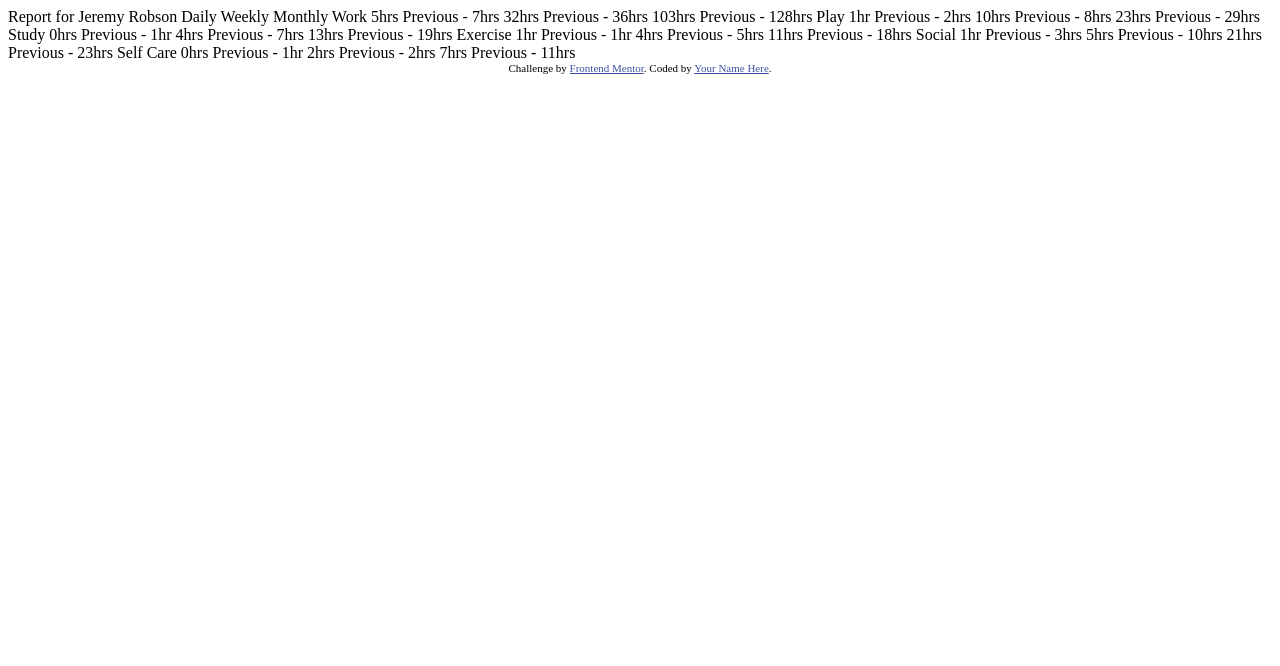
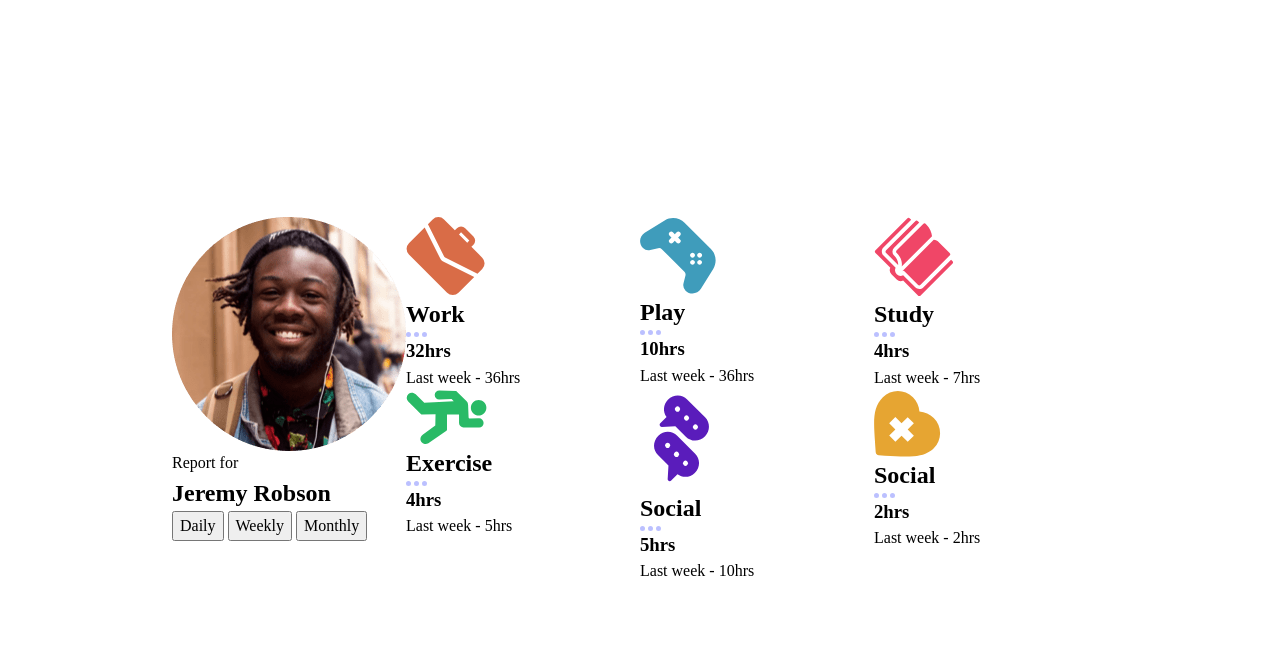
Before and after one commit to Joshk7/time-tracking-dashboard, a plain HTML site: page index.html in a window 1280 px wide. Drawn offline with Linux system fonts and the light colour scheme.

Commit message:
base styles and html

```diff
--- a/index.html
+++ b/index.html
@@ -1,80 +1,175 @@
 <!DOCTYPE html>
 <html lang="en">
     <head>
-  <meta charset="UTF-8">
-  <meta name="viewport" content="width=device-width, initial-scale=1.0"> <!-- displays site properly based on user's device -->
-
-  <link rel="icon" type="image/png" sizes="32x32" href="./images/favicon-32x32.png">
-
+        <meta charset="UTF-8" />
+        <meta name="viewport" content="width=device-width, initial-scale=1.0" />
+        <!-- displays site properly based on user's device -->
+        <link
+            rel="icon"
+            type="image/png"
+            sizes="32x32"
+            href="./images/favicon-32x32.png"
+        />
         <title>Frontend Mentor | Time tracking dashboard</title>
-
-  <!-- Feel free to remove these styles or customise in your own stylesheet 👍 -->
-  <style>
-    .attribution { font-size: 11px; text-align: center; }
-    .attribution a { color: hsl(228, 45%, 44%); }
-  </style>
+        <link rel="preconnect" href="https://fonts.googleapis.com" />
+        <link rel="preconnect" href="https://fonts.gstatic.com" crossorigin />
+        <link
+            href="https://fonts.googleapis.com/css2?family=Rubik:ital,wght@0,300..900;1,300..900&display=swap"
+            rel="stylesheet"
+        />
+        <link rel="stylesheet" href="/style.css" />
+        <script defer src="/script.js"></script>
     </head>
     <body>
-
-  Report for
-  Jeremy Robson
-
-  Daily
-  Weekly
-  Monthly
-
-  Work
-  5hrs <!-- daily -->
-  Previous - 7hrs <!-- daily -->
-  32hrs <!-- weekly -->
-  Previous - 36hrs <!-- weekly -->
-  103hrs <!-- monthly -->
-  Previous - 128hrs <!-- monthly -->
-
-  Play
-  1hr <!-- daily -->
-  Previous - 2hrs <!-- daily -->
-  10hrs <!-- weekly -->
-  Previous - 8hrs <!-- weekly -->
-  23hrs <!-- monthly -->
-  Previous - 29hrs <!-- monthly -->
-
-  Study
-  0hrs <!-- daily -->
-  Previous - 1hr <!-- daily -->
-  4hrs <!-- weekly -->
-  Previous - 7hrs <!-- weekly -->
-  13hrs <!-- monthly -->
-  Previous - 19hrs <!-- monthly -->
-
-  Exercise
-  1hr <!-- daily -->
-  Previous - 1hr <!-- daily -->
-  4hrs <!-- weekly -->
-  Previous - 5hrs <!-- weekly -->
-  11hrs <!-- monthly -->
-  Previous - 18hrs <!-- monthly -->
-
-  Social
-  1hr <!-- daily -->
-  Previous - 3hrs <!-- daily -->
-  5hrs <!-- weekly -->
-  Previous - 10hrs <!-- weekly -->
-  21hrs <!-- monthly -->
-  Previous - 23hrs <!-- monthly -->
-
-  Self Care
-  0hrs <!-- daily -->
-  Previous - 1hr <!-- daily -->
-  2hrs <!-- weekly -->
-  Previous - 2hrs <!-- weekly -->
-  7hrs <!-- monthly -->
-  Previous - 11hrs <!-- monthly -->
-
-
+        <main>
+            <section class="cards">
+                <ul class="cards__list">
+                    <li class="cards__list--item profile">
+                        <div class="profile__content">
+                            <img
+                                src="/images/image-jeremy.png"
+                                alt="Jeremy Robinson"
+                            />
+                            <div class="user">
+                                <span>Report for</span>
+                                <h1 class="user__name">Jeremy Robson</h1>
+                            </div>
+                        </div>
+                        <div class="buttons">
+                            <button class="buttons__time">Daily</button>
+                            <button class="buttons__time">Weekly</button>
+                            <button class="buttons__time">Monthly</button>
+                        </div>
+                    </li>
+                    <li class="cards__list--item work">
+                        <img src="/images/icon-work.svg" alt="Suitcase" />
+                        <div class="content">
+                            <div class="label">
+                                <h2>Work</h2>
+                                <img
+                                    src="/images/icon-ellipsis.svg"
+                                    alt="Three dots"
+                                />
+                            </div>
+                            <div class="stats">
+                                <h3 class="current">32hrs</h3>
+                                <p>
+                                    Last week -
+                                    <span class="previous">36hrs</span>
+                                </p>
+                            </div>
+                        </div>
+                    </li>
+                    <li class="cards__list--item play">
+                        <img
+                            src="/images/icon-play.svg"
+                            alt="Game controller"
+                        />
+                        <div class="content">
+                            <div class="label">
+                                <h2>Play</h2>
+                                <img
+                                    src="/images/icon-ellipsis.svg"
+                                    alt="Three dots"
+                                />
+                            </div>
+                            <div class="stats">
+                                <h3 class="current">10hrs</h3>
+                                <p>
+                                    Last week -
+                                    <span class="previous">36hrs</span>
+                                </p>
+                            </div>
+                        </div>
+                    </li>
+                    <li class="cards__list--item study">
+                        <img src="/images/icon-study.svg" alt="Book" />
+                        <div class="content">
+                            <div class="label">
+                                <h2>Study</h2>
+                                <img
+                                    src="/images/icon-ellipsis.svg"
+                                    alt="Three dots"
+                                />
+                            </div>
+                            <div class="stats">
+                                <h3 class="current">4hrs</h3>
+                                <p>
+                                    Last week -
+                                    <span class="previous">7hrs</span>
+                                </p>
+                            </div>
+                        </div>
+                    </li>
+                    <li class="cards__list--item exercise">
+                        <img src="/images/icon-exercise.svg" alt="Running" />
+                        <div class="content">
+                            <div class="label">
+                                <h2>Exercise</h2>
+                                <img
+                                    src="/images/icon-ellipsis.svg"
+                                    alt="Three dots"
+                                />
+                            </div>
+                            <div class="stats">
+                                <h3 class="current">4hrs</h3>
+                                <p>
+                                    Last week -
+                                    <span class="previous">5hrs</span>
+                                </p>
+                            </div>
+                        </div>
+                    </li>
+                    <li class="cards__list--item social">
+                        <img src="/images/icon-social.svg" alt="Chat bubble" />
+                        <div class="content">
+                            <div class="label">
+                                <h2>Social</h2>
+                                <img
+                                    src="/images/icon-ellipsis.svg"
+                                    alt="Three dots"
+                                />
+                            </div>
+                            <div class="stats">
+                                <h3 class="current">5hrs</h3>
+                                <p>
+                                    Last week -
+                                    <span class="previous">10hrs</span>
+                                </p>
+                            </div>
+                        </div>
+                    </li>
+                    <li class="cards__list--item self">
+                        <img src="/images/icon-self-care.svg" alt="Heart" />
+                        <div class="content">
+                            <div class="label">
+                                <h2>Social</h2>
+                                <img
+                                    src="/images/icon-ellipsis.svg"
+                                    alt="Three dots"
+                                />
+                            </div>
+                            <div class="stats">
+                                <h3 class="current">2hrs</h3>
+                                <p>
+                                    Last week -
+                                    <span class="previous">2hrs</span>
+                                </p>
+                            </div>
+                        </div>
+                    </li>
+                </ul>
+            </section>
+        </main>
+        <footer>
             <div class="attribution">
-    Challenge by <a href="https://www.frontendmentor.io?ref=challenge" target="_blank">Frontend Mentor</a>.
-    Coded by <a href="#">Your Name Here</a>.
+                Challenge by
+                <a
+                    href="https://www.frontendmentor.io?ref=challenge"
+                    target="_blank"
+                    >Frontend Mentor</a
+                >. Coded by <a href="#">Joshua Kahlbaugh</a>.
             </div>
+        </footer>
     </body>
 </html>
--- /dev/null
+++ b/style.css
@@ -0,0 +1,109 @@
+*,
+*::before,
+*::after {
+    box-sizing: border-box;
+}
+
+* {
+    margin: 0;
+}
+
+body {
+    line-height: 1.5;
+    -webkit-font-smoothing: antialiased;
+}
+
+img,
+picture,
+video,
+canvas,
+svg {
+    display: block;
+    max-width: 100%;
+}
+
+input,
+button,
+textarea,
+select {
+    font: inherit;
+}
+
+:root {
+    /* Primary */
+    --blue: hsl(246, 80%, 60%);
+    --work: hsl(15, 100%, 70%);
+    --play: hsl(195, 74%, 62%);
+    --study: hsl(348, 100%, 68%);
+    --exercise: hsl(145, 58%, 55%);
+    --social: hsl(264, 64%, 52%);
+    --self: hsl(43, 84%, 65%);
+
+    /* Neutral */
+    --very-dark-blue: hsl(226, 43%, 10%);
+    --dark-blue: hsl(235, 46%, 20%);
+    --blue: hsl(235, 45%, 61%);
+    --light-blue: hsl(236, 100%, 87%);
+
+}
+
+html {
+    height: 100%;
+}
+
+body {
+    height: 100%;
+    font: normal 1.125/1 "Rubik";
+}
+
+main {
+    height: 100%;
+}
+
+.cards {
+    width: 100%;
+    height: 100%;
+    display: flex;
+    justify-content: center;
+}
+
+.cards__list {
+    padding: 0;
+    display: grid;
+    padding-block: 5rem;
+}
+
+.cards__list--item {
+    list-style: none;
+}
+
+.cards__list {
+    margin-block: auto;
+}
+
+footer {
+    display: none;
+    position: fixed;
+    bottom: 0;
+    left: 0;
+    width: 100%;
+}
+
+.attribution {
+    font-size: 11px;
+    text-align: center;
+}
+.attribution a {
+    color: hsl(228, 45%, 44%);
+}
+
+
+@media screen and (min-width: 900px) {
+    .cards__list {
+        grid-template-columns: repeat(4, 1fr);
+    }
+
+    .profile {
+        grid-row: 1 / 3;
+    }
+}
```
Also changed, not shown: script.js (added). Lines whose indentation alone changed are shown as unchanged.
